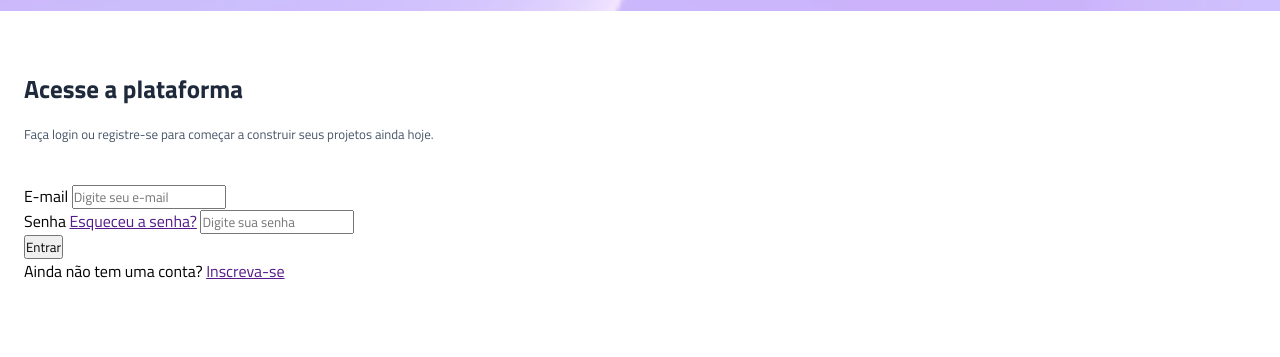
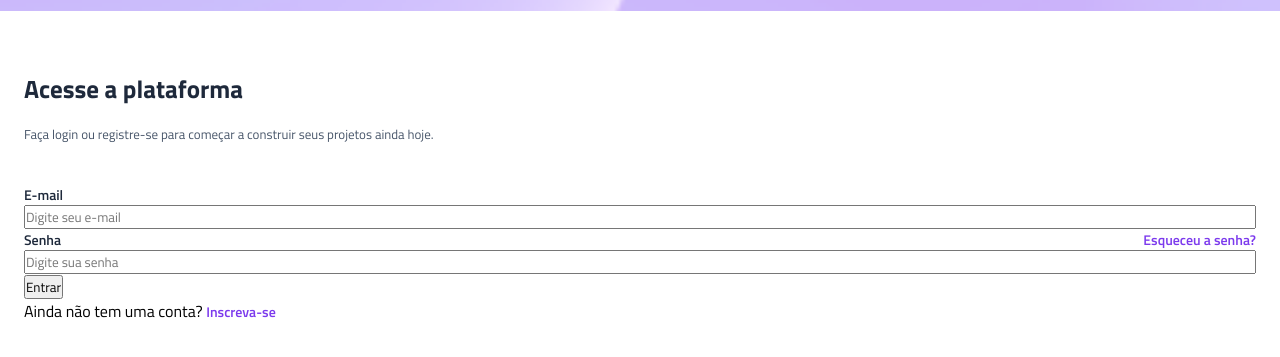
Before and after one commit to mariaeduardamoreira22c/vertigo2, a plain HTML site: page index.html in a window 1280 px wide. Shown: the part 123-480 px from the top of the page. Drawn offline with Linux system fonts and the light colour scheme.

Commit message:
estilização dos labels e das âncoras da seção de login

```diff
--- a/index.html
+++ b/index.html
@@ -22,13 +22,15 @@
 
         <section class="login">
             <form action="">
-                <div class="inputs-box">
+                <div class="input-box">
                     <label for="email">E-mail</label>
                     <input type="email" placeholder="Digite seu e-mail" id="email">
                 </div>
-                <div class="inputs-box">
-                    <label for="senha">Senha</label>
-                    <a href="">Esqueceu a senha?</a>
+                <div class="input-box">
+                        <div>
+                            <label for="senha">Senha</label>
+                            <a href="">Esqueceu a senha?</a>
+                        </div>
                     <input type="password" placeholder="Digite sua senha" id="senha">
                 </div>
 
--- a/style.css
+++ b/style.css
@@ -8,6 +8,7 @@
 :root {
     --gray-800: #1e293b;
     --gray-600: #475569;
+    --purple: #7c3aed;
 }
 
 header {
@@ -40,3 +41,31 @@ main {
     font-size: 0.8125rem;
     color: var(--gray-600);
 }
+
+.input-box {
+    display: flex;
+    flex-direction: column;
+}
+
+.input-box div {
+    display: flex;
+    justify-content: space-between;
+    align-items: center;
+}
+
+.login label {
+    font-size: 0.875rem;
+    color: var(--gray-800);
+    font-weight: 600;
+}
+
+.login a {
+    color: var(--purple);
+    text-decoration: none;
+    font-size: 0.875rem;
+    font-weight: 600;
+}
+
+.login a:hover {
+    text-decoration: underline;
+}
```
